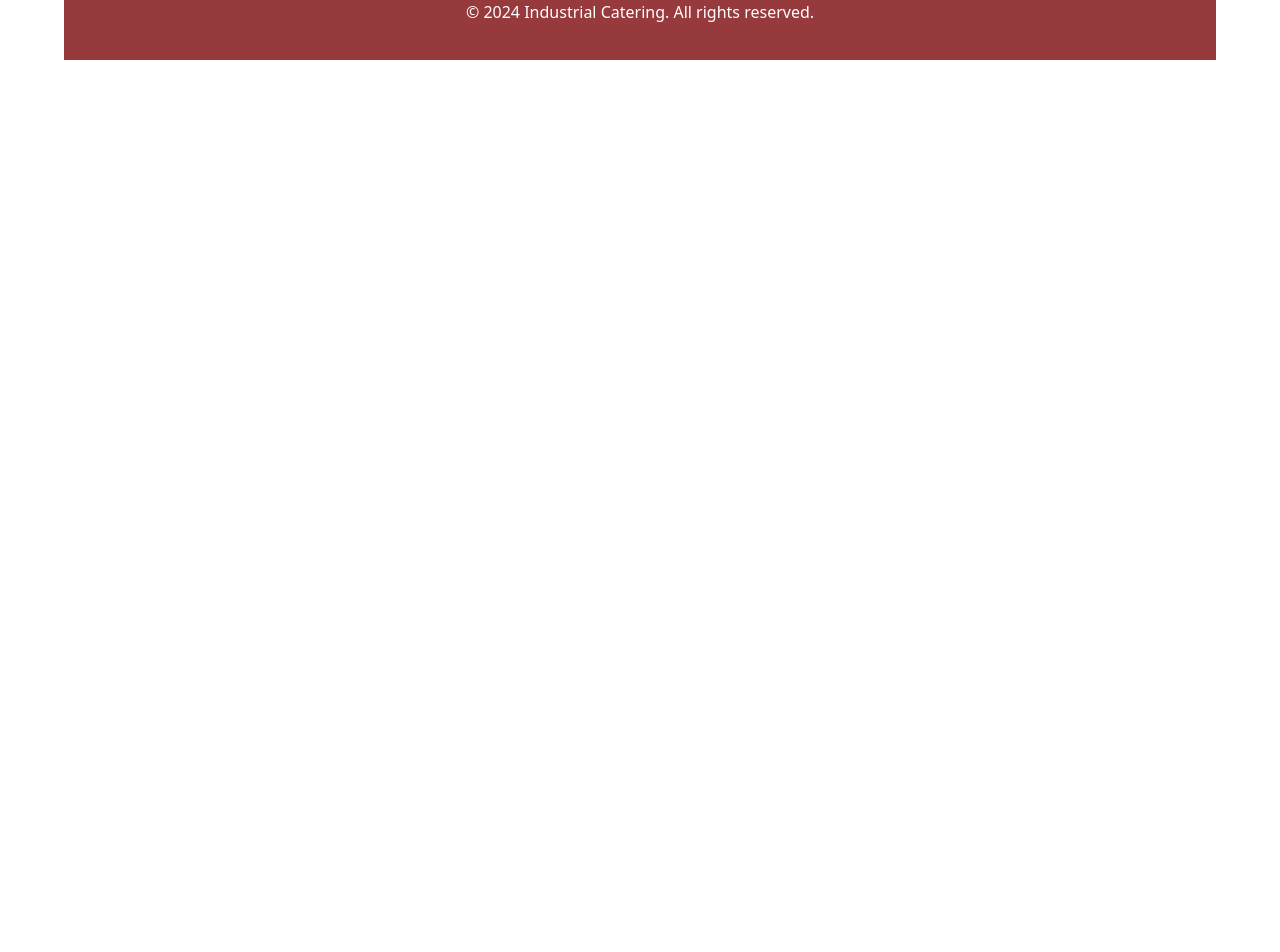
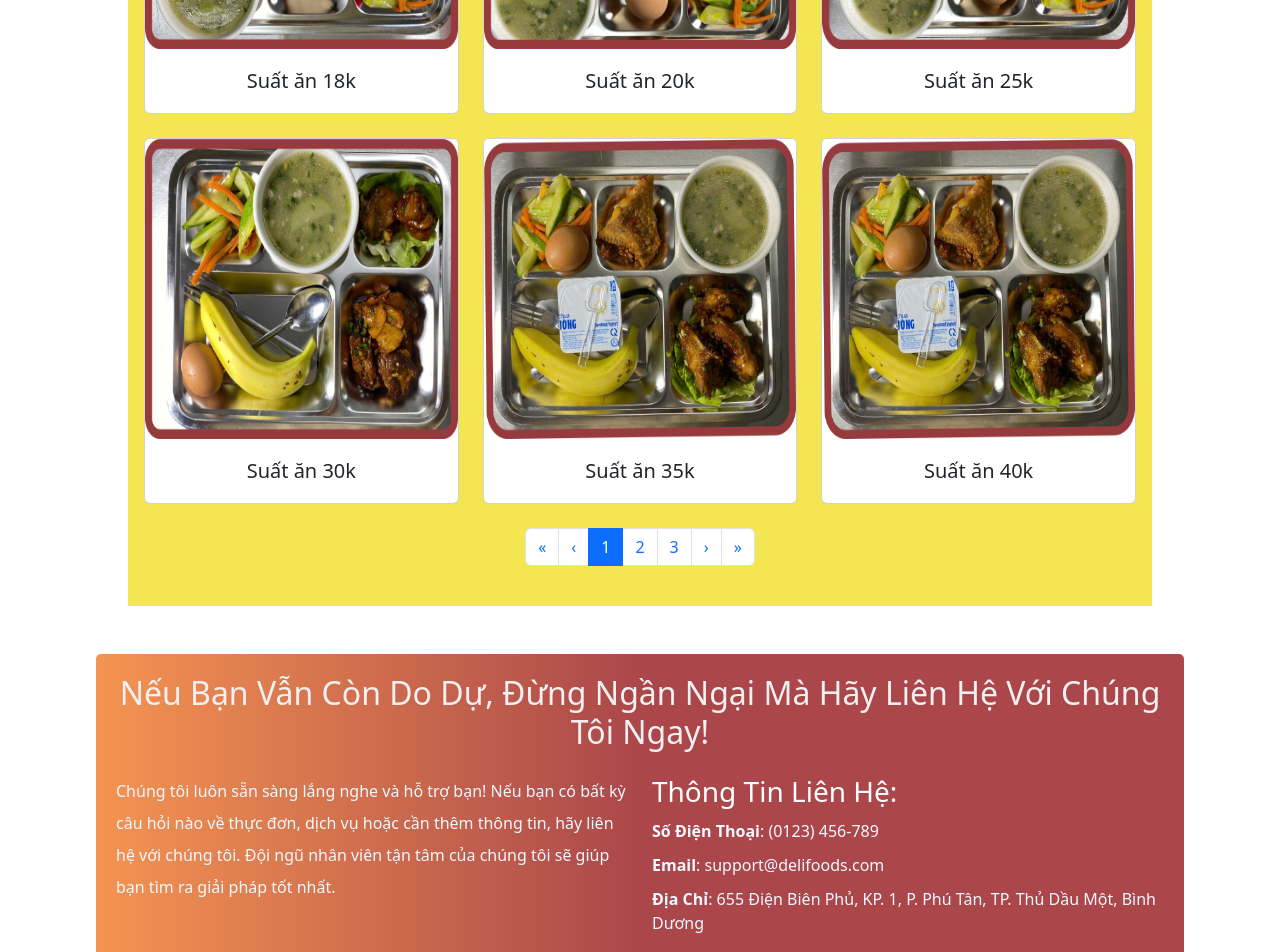
Before and after one commit to duongle01555/Industrial-Catering-Website, a React (Create React App) app in the folder delifoodswebproject/: page /dichvu in a window 1280 px wide. Shown: the part 1440-2392 px from the top of the page. Before the commit the page ends 1500 px from the top, so only its background shows below. Built offline with nearby package versions, Linux system fonts and the light colour scheme.

Commit message:
add service page v1

```diff
--- a/delifoodswebproject/package.json
+++ b/delifoodswebproject/package.json
@@ -12,6 +12,7 @@
     "react": "^18.3.1",
     "react-bootstrap": "^2.10.5",
     "react-dom": "^18.3.1",
+    "react-medium-image-zoom": "^5.2.11",
     "react-router-dom": "^7.0.1",
     "react-scripts": "^5.0.1",
     "web-vitals": "^2.1.4"
--- a/delifoodswebproject/src/components/Service_components/Section1.css
+++ b/delifoodswebproject/src/components/Service_components/Section1.css
@@ -0,0 +1,18 @@
+/* .Section1-all{
+    max-width: 90%;
+    justify-self: center;
+    margin-top: 2em;
+} */
+
+.Menutable_container{
+    width: 80%;
+    background-color: #F4E651;
+    padding: 1em;
+    /* margin: 1em; */
+}
+
+.card-img-top {
+    width: 100%;
+    height: 300px;
+    /* object-fit: cover; */
+  }
--- a/delifoodswebproject/src/components/Service_components/Section1.js
+++ b/delifoodswebproject/src/components/Service_components/Section1.js
@@ -2,6 +2,17 @@ import React from 'react';
 import './Section1.css';
 import { Card, Container, Row, Col, Pagination } from 'react-bootstrap';
 import Breadcrumb from 'react-bootstrap/Breadcrumb';
+import Zoom from 'react-medium-image-zoom';
+import 'react-medium-image-zoom/dist/styles.css';
+
+const foods = [
+    { id: 1, name: "Suất ăn 18k", imageUrl: require("../../asset/18k.jpg") },
+    { id: 2, name: "Suất ăn 20k", imageUrl: require("../../asset/20k.jpg") },
+    { id: 3, name: "Suất ăn 25k", imageUrl: require("../../asset/25k.jpg") },
+    { id: 4, name: "Suất ăn 30k", imageUrl: require("../../asset/30k_1.jpg") },
+    { id: 5, name: "Suất ăn 35k", imageUrl: require("../../asset/35k.jpg") },
+    { id: 6, name: "Suất ăn 40k", imageUrl: require("../../asset/35k.jpg") },
+];
 
 function Section1() {
     return (
@@ -10,8 +21,33 @@ function Section1() {
                 <Breadcrumb.Item href="/">DELIFOODS</Breadcrumb.Item>
                 <Breadcrumb.Item active>Dịch vụ</Breadcrumb.Item>
             </Breadcrumb>
-            Nothing here~~~
-    </>
+                <Container fluid className="Menutable_container">
+                    <h1 className="text-center my-4">Suất ăn theo giá</h1>
+                    <Row xs={1} md={3} className="g-4">
+                        {foods.map(food => (
+                            <Col key={food.id}>
+                                <Card className="Menutable_card">
+                                    <Zoom>
+                                        <Card.Img variant="top" src={food.imageUrl} />
+                                    </Zoom>
+                                    <Card.Body>
+                                        <Card.Title className="justify-content-center text-center my-1">{food.name}</Card.Title>
+                                    </Card.Body>
+                                </Card>
+                            </Col>
+                        ))}
+                    </Row>
+                    <Pagination className="justify-content-center my-4 Pagination_style">
+                        <Pagination.First />
+                        <Pagination.Prev />
+                        <Pagination.Item active>{1}</Pagination.Item>
+                        <Pagination.Item>{2}</Pagination.Item>
+                        <Pagination.Item>{3}</Pagination.Item>
+                        <Pagination.Next />
+                        <Pagination.Last />
+                    </Pagination>
+                </Container>
+        </>
     );
 }
 
--- /dev/null
+++ b/delifoodswebproject/src/components/Service_components/Section2.css
@@ -0,0 +1,33 @@
+.contact-section {
+    padding: 20px;
+    border-radius: 5px;
+    width: 85%;
+    background: rgb(244,148,81);
+    background: linear-gradient(90deg, rgba(244,148,81,1) 0%, rgba(171,71,74,1) 50%);
+}
+
+.contact-section h2 {
+    /* color: #333; */
+    text-align: center;
+    /* color: white; */
+    color: #f0f0f0;
+}
+
+.contact-section p {
+    font-size: 16px;
+    line-height: 2;
+    color: aliceblue;
+}
+.contact-section h3 {
+    color: white;
+}
+
+.contact-section ul {
+    list-style-type: none;
+    padding: 0;
+}
+
+.contact-section li {
+    margin: 10px 0;
+    color: aliceblue;
+}
--- /dev/null
+++ b/delifoodswebproject/src/components/Service_components/Section2.js
@@ -0,0 +1,27 @@
+import React from 'react';
+import { Container, Row, Col } from 'react-bootstrap';
+import './Section2.css';
+
+function Section2() {
+    return (
+        <Container fluid className="contact-section my-5">
+            <h2>Nếu Bạn Vẫn Còn Do Dự, Đừng Ngần Ngại Mà Hãy Liên Hệ Với Chúng Tôi Ngay!</h2>
+            <Row className="mt-4">
+                <Col md={6}>
+                    <p>Chúng tôi luôn sẵn sàng lắng nghe và hỗ trợ bạn! Nếu bạn có bất kỳ câu hỏi nào về thực đơn, dịch vụ hoặc cần thêm thông tin, hãy liên hệ với chúng tôi. Đội ngũ nhân viên tận tâm của chúng tôi sẽ giúp bạn tìm ra giải pháp tốt nhất.</p>
+                </Col>
+                <Col md={6}>
+                    <h3>Thông Tin Liên Hệ:</h3>
+                    <ul>
+                        <li><strong>Số Điện Thoại</strong>: (0123) 456-789</li>
+                        <li><strong>Email</strong>: support@delifoods.com</li>
+                        <li><strong>Địa Chỉ</strong>: 655 Điện Biên Phủ, KP. 1, P. Phú Tân, TP. Thủ Dầu Một, Bình Dương</li>
+                    </ul>
+                </Col>
+            </Row>
+            <p className="mt-4 text-center fs-5">Chúng tôi rất mong nhận được phản hồi từ bạn và hy vọng được phục vụ bạn trong thời gian tới!</p>
+        </Container>
+    );
+}
+
+export default Section2;
--- /dev/null
+++ b/delifoodswebproject/src/components/Service_components/Section3.js
@@ -0,0 +1,13 @@
+import React from 'react'
+import './Section3.css'
+import Certificate from "../Home_components/Section6.js";
+
+function Section3() {
+    return (
+      <div>
+        <Certificate />
+      </div>
+    )
+  }
+
+  export default Section3;
--- a/delifoodswebproject/src/components/Service_components/Service_page.js
+++ b/delifoodswebproject/src/components/Service_components/Service_page.js
@@ -1,11 +1,15 @@
 import React from 'react'
 import './Service_page.css'
 import Section1 from "./Section1.js";
+import Section2 from "./Section2.js";
+import Section3 from "./Section3.js";
 
 function ServicePage() {
     return (
       <div>
         <Section1 />
+        <Section2 />
+        <Section3 />
       </div>
     )
   }
```
Also changed, not shown: delifoodswebproject/src/asset/30k_1.jpg (renamed from delifoodswebproject/src/asset/30k 1.jpg), delifoodswebproject/src/components/Service_components/Section3.css (added), 1 other file (tests, documents, lock files or other folders).
